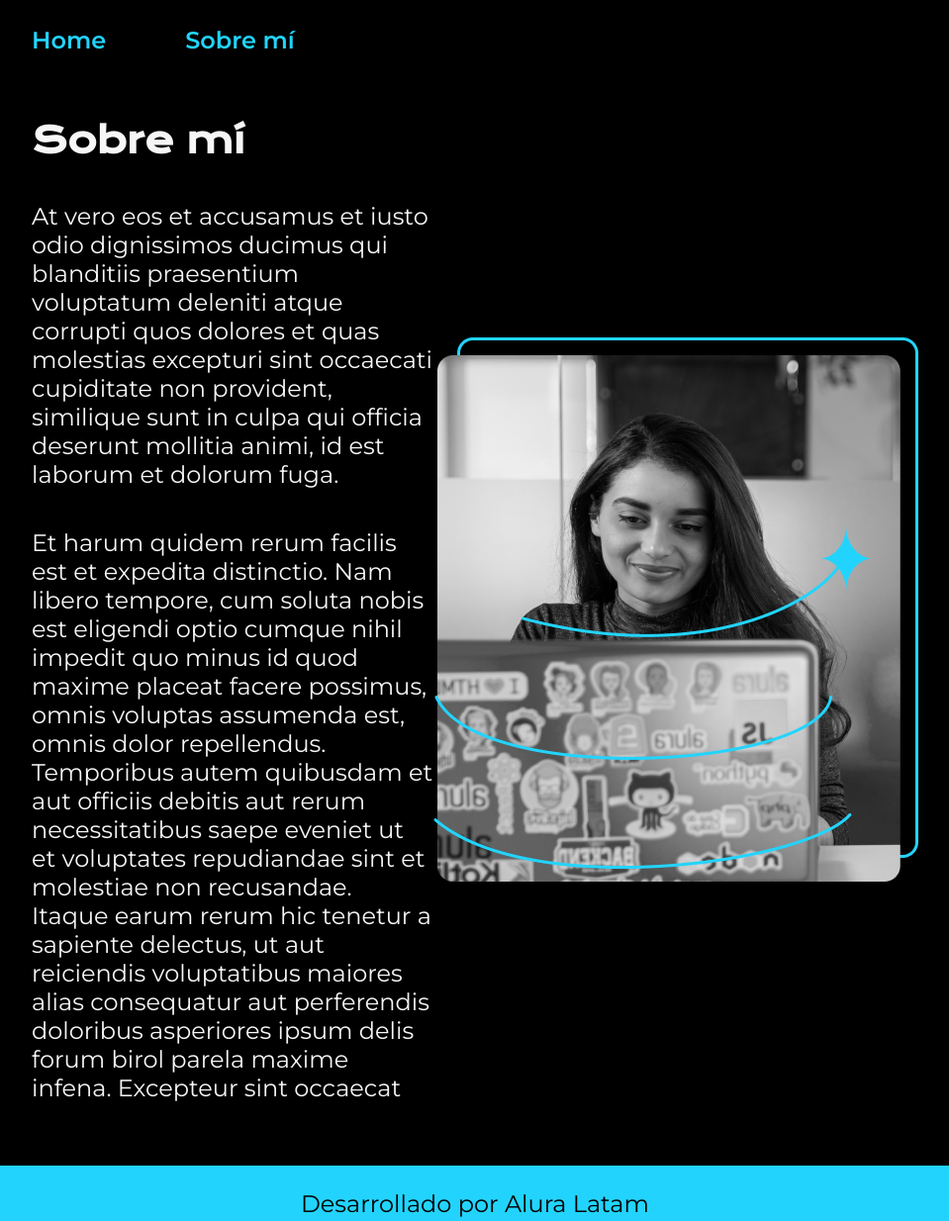
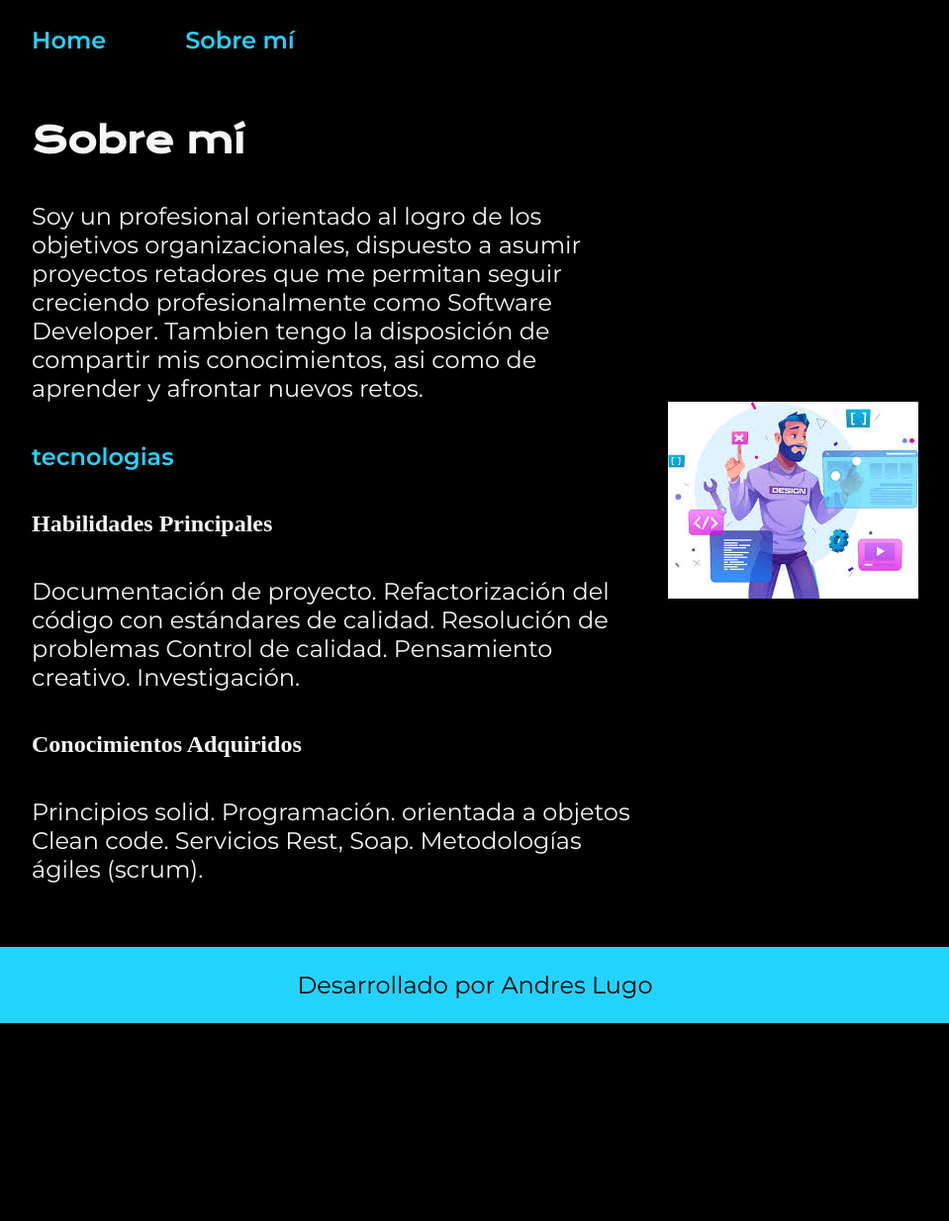
Before and after one commit to lugox10/portafolio, a plain HTML site: page about.html in a window 1280 px wide. Shown: the whole page at 99% size, without its empty margins (160-1119 px from the left). After the commit the page ends 1034 px from the top, so only its background shows below. Drawn offline with nearby package versions, Linux system fonts and the light colour scheme.

Commit message:
actualizacion del perfil

```diff
--- a/about.html
+++ b/about.html
@@ -17,25 +17,48 @@
     <main class="presentacion">
         <section class="presentacion__contenido">
             <h1 class="presentacion__contenido__titulo">Sobre mí</h1>
-                <p class="presentacion__contenido__texto">At vero eos et accusamus et iusto odio dignissimos ducimus qui blanditiis praesentium voluptatum deleniti
-                    atque corrupti quos dolores et quas molestias excepturi sint occaecati cupiditate non provident,
-                    similique sunt in culpa qui officia deserunt mollitia animi, id est laborum et dolorum fuga.
-
+                <p class="presentacion__contenido__texto">Soy un profesional orientado
+                    al logro de los objetivos
+                    organizacionales, dispuesto
+                    a asumir proyectos
+                    retadores que me permitan
+                    seguir creciendo
+                    profesionalmente como
+                    Software Developer.
+                    Tambien tengo la disposición
+                    de compartir mis
+                    conocimientos, asi como de
+                    aprender y afrontar nuevos
+                    retos.
                 </p>
+            <a class="header__menu__link" href="skills.html">tecnologias</a>
+            <h1>Habilidades Principales</h1>
                 <p class="presentacion__contenido__texto">
-                    Et harum quidem rerum facilis est et expedita distinctio. Nam libero tempore, cum soluta nobis est
-                    eligendi optio cumque nihil impedit quo minus id quod maxime placeat facere possimus, omnis voluptas
-                    assumenda est, omnis dolor repellendus. Temporibus autem quibusdam et aut officiis debitis aut rerum
-                    necessitatibus saepe eveniet ut et voluptates repudiandae sint et molestiae non recusandae. Itaque earum
-                    rerum hic tenetur a sapiente delectus, ut aut reiciendis voluptatibus maiores alias consequatur aut
-                    perferendis doloribus asperiores ipsum delis forum birol parela maxime infena. Excepteur sint occaecat
+                    Documentación de
+                    proyecto.
+                    Refactorización del
+                    código con estándares
+                    de calidad.
+                    Resolución de problemas
+                    Control de calidad.
+                    Pensamiento creativo.
+                    Investigación.
                 </p>
-
+               <h2>Conocimientos Adquiridos</h2>
+            <p class="presentacion__contenido__texto">
+                Principios solid.
+                Programación.
+                orientada a objetos
+                Clean code.
+                Servicios Rest,
+                Soap.
+                Metodologías ágiles
+                (scrum).
         </section>
-            <img src="./assets/Imagen.png" alt="Foto de Ana García desarrolando un proyecto">
+            <img src="./assets/images.png"  alt="Foto de Andres Lugo">
     </main>
     <footer class="footer">
-        <p>Desarrollado por Alura Latam</p>
+        <p>Desarrollado por Andres Lugo</p>
     </footer>
 
 </body>
```
Also changed, not shown: index.html (+9 -14 lines), skills.html (added, +64 -0 lines), assets/imagen2.png (added), assets/images.png (added).
